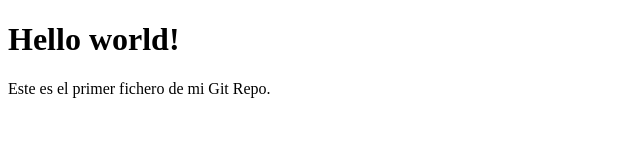
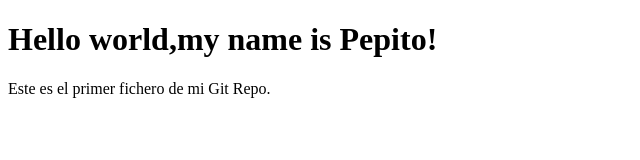
Before and after one commit to SarayF1/SarayGit, a plain HTML site: page index.html in a window 1280 px wide. Shown: the whole page, without its empty margins (0-640 px from the left). Drawn offline with Linux system fonts and the light colour scheme.

Commit message:
Modificado y comiteado sin pasar por staging

```diff
--- a/index.html
+++ b/index.html
@@ -5,7 +5,7 @@
  <link rel="styleheet" href="bluestyle.css">
 </head>
 <body>
- <h1>Hello world!</h1>
+ <h1>Hello world,my name is Pepito!</h1>
  <p>Este es el primer fichero de mi Git Repo.</p>
 </body>
 </html>
```
